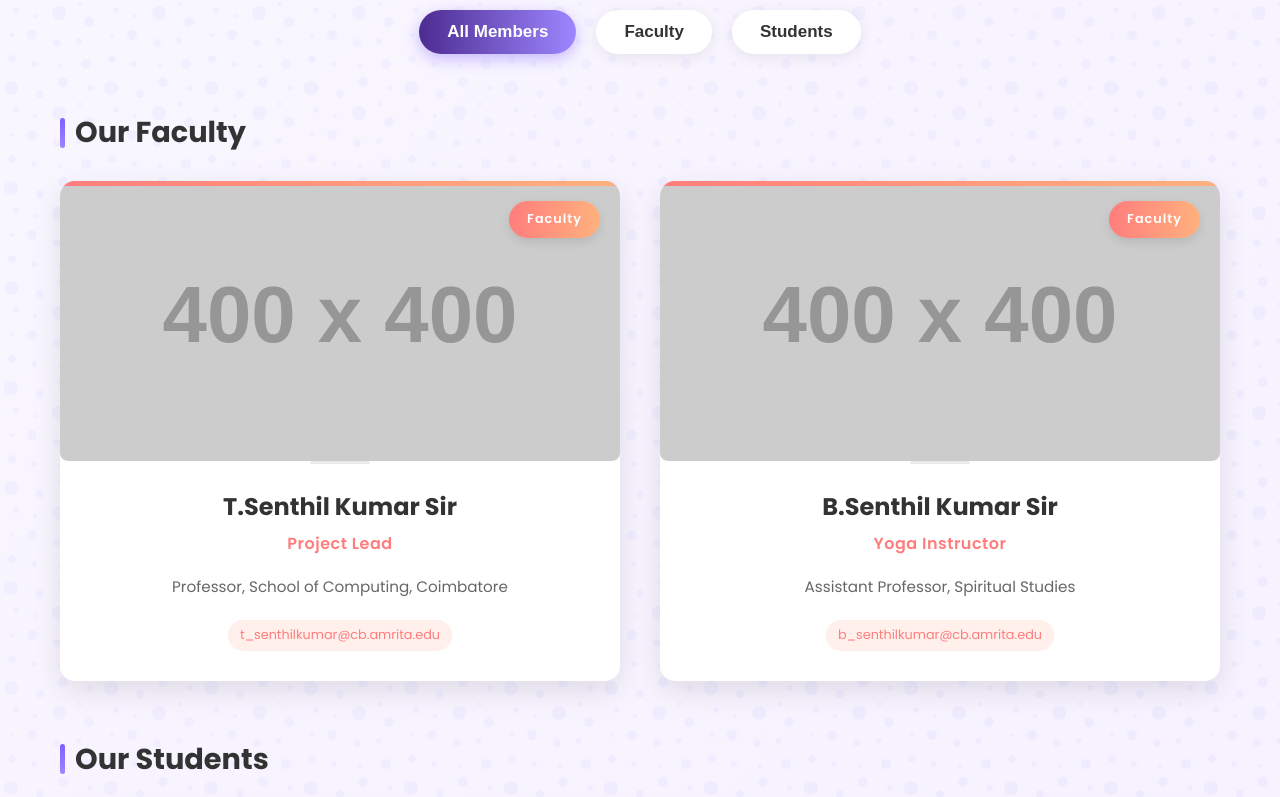
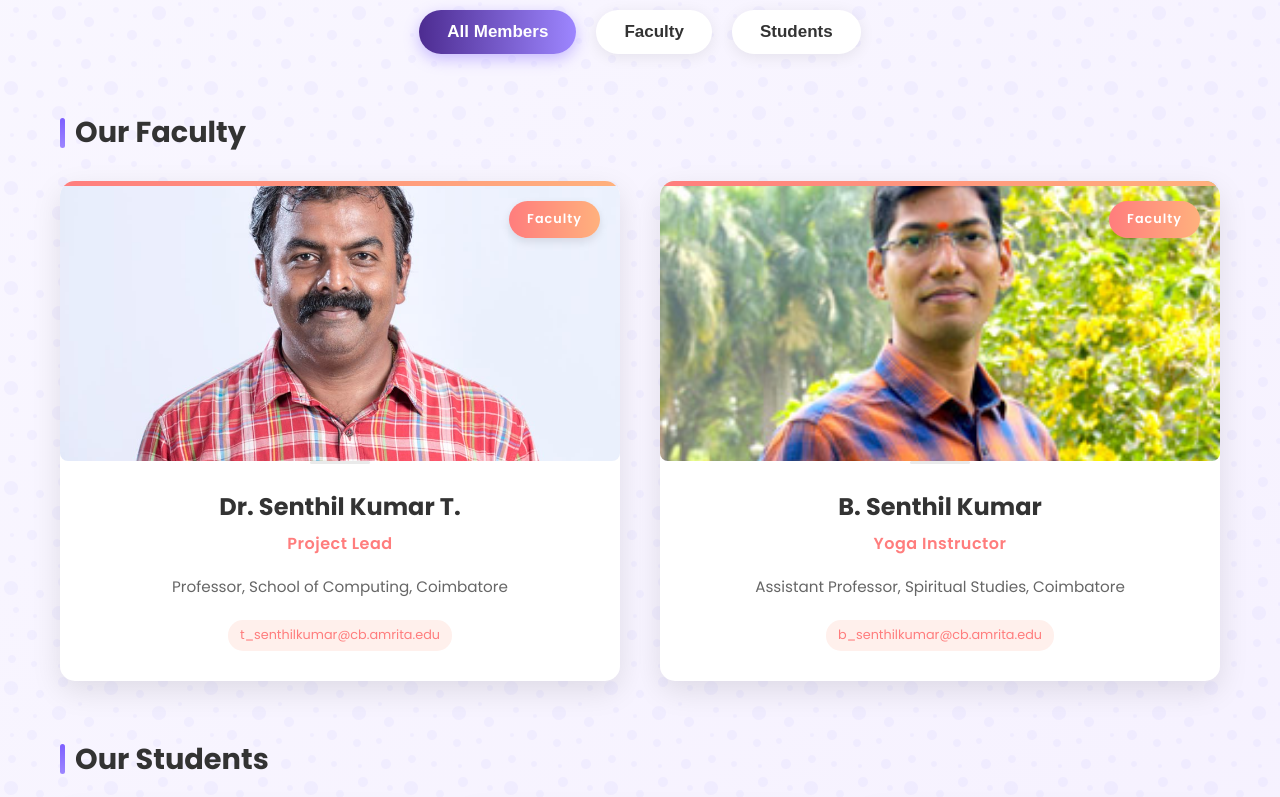
Before and after one commit to Umamahesh4/AtmaYoga, a React (Vite) app in the folder frontend/: page /team in a window 1280 px wide. Shown: the part 406-1203 px from the top of the page. Built offline with nearby package versions, Linux system fonts and the light colour scheme.

Commit message:
AtmaYoga: Update faculty data with names and images on Team page

```diff
--- a/frontend/src/pages/Team/Team.jsx
+++ b/frontend/src/pages/Team/Team.jsx
@@ -7,11 +7,11 @@ function Team() {
     const faculty = [
         {
             id: 1,
-            name: "T.Senthil Kumar Sir",
+            name: "Dr. Senthil Kumar T.",
             position: "Project Lead",
             bio: "Professor, School of Computing, Coimbatore",
             email: "t_senthilkumar@cb.amrita.edu",
-            img: "https://placehold.co/400x400",
+            img: "/images/Dr-Senthil-Kumar-T_associate-professor_cse_engineering_coimbatore.jpg",
             imgAlt: "Professor Senthil Kumar in meditative pose",
             social: [
                 { icon: "facebook-f", url: "#" },
@@ -22,11 +22,11 @@ function Team() {
         },
         {
             id: 2,
-            name: "B.Senthil Kumar Sir",
+            name: "B. Senthil Kumar",
             position: "Yoga Instructor",
-            bio: "Assistant Professor, Spiritual Studies",
+            bio: "Assistant Professor, Spiritual Studies, Coimbatore",
             email: "b_senthilkumar@cb.amrita.edu",
-            img: "https://placehold.co/400x400",
+            img: "/images/b-senthilkumar.jpg",
             imgAlt: "Professor B. Senthil Kumar demonstrating yoga posture",
             social: [
                 { icon: "facebook-f", url: "#" },
```
Also changed, not shown: frontend/public/images/Dr-Senthil-Kumar-T_associate-professor_cse_engineering_coimbatore.jpg (added), frontend/public/images/b-senthilkumar.jpg (added).
